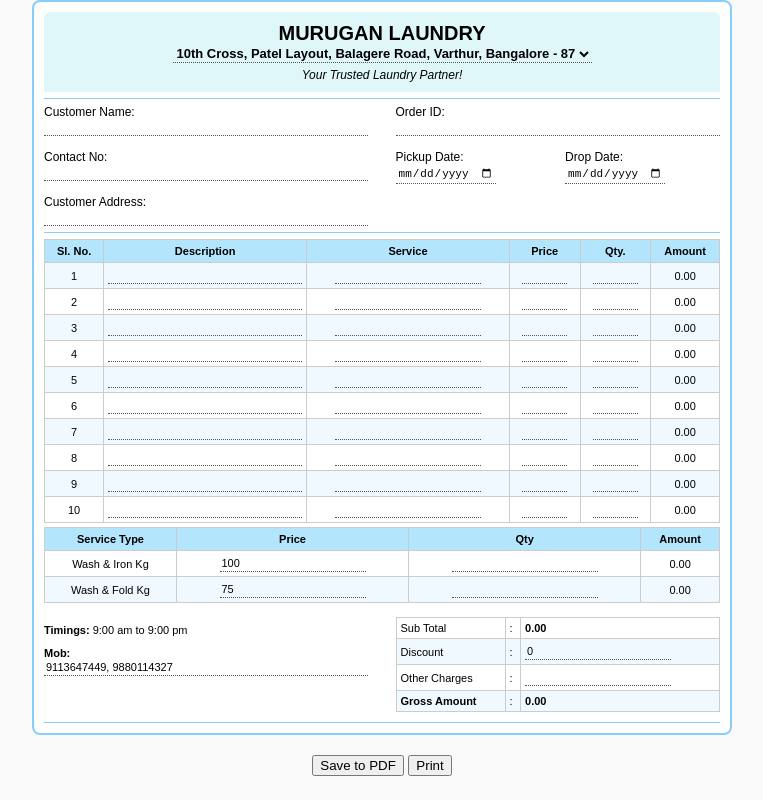
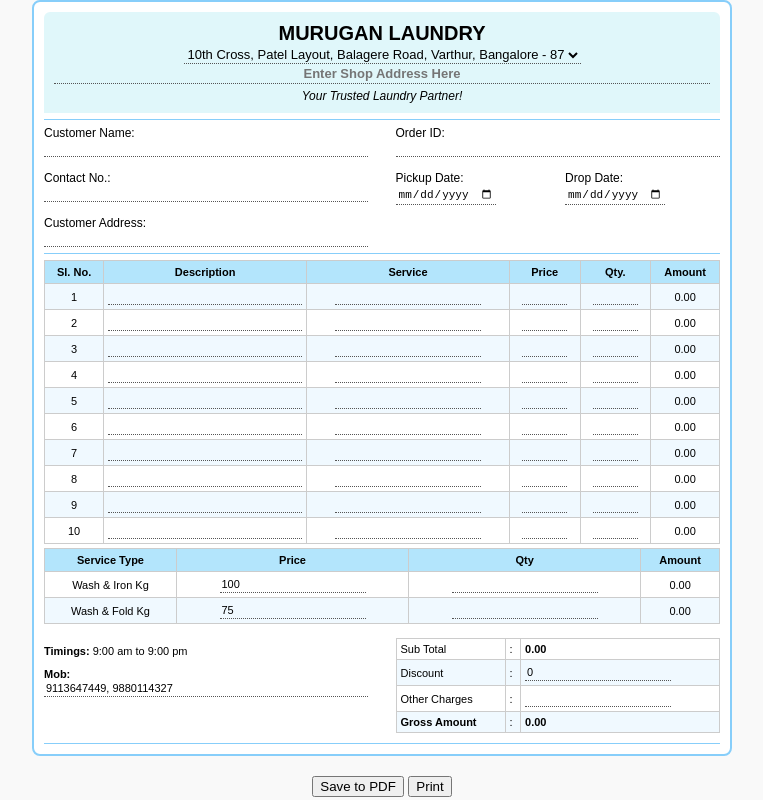
Before and after one commit to guruprasadklkrn-star/trial, a plain HTML site: page index.html in a window 1280 px wide. Shown: the whole page, without its empty margins (258-1021 px from the left). Drawn offline with Linux system fonts and the light colour scheme.

Commit message:
Update index.html

```diff
--- a/index.html
+++ b/index.html
@@ -63,13 +63,13 @@
     <h2>MURUGAN LAUNDRY</h2>
 
     <select id="shopAddressSelect" onchange="toggleShopAddressInput(this)"
-      style="border:none; border-bottom:1px dotted #555; background:transparent; outline:none; font-size:13px; font-weight:bold; display:block; margin:0 auto;">
-      <option value="default" style="font-weight:bold;">10th Cross, Patel Layout, Balagere Road, Varthur, Bangalore - 87</option>
-      <option value="manual" style="font-weight:bold;">Enter Manually</option>
+      style="border:none; border-bottom:1px dotted #555; background:transparent; outline:none; font-size:13px; text-align:center;">
+      <option value="default">10th Cross, Patel Layout, Balagere Road, Varthur, Bangalore - 87</option>
+      <option value="manual">Enter Manually</option>
     </select>
 
     <input type="text" id="manualShopAddress"
-      style="display:none; border:none; border-bottom:1px dotted #555; background:transparent; outline:none; font-size:13px; text-align:center; font-weight:bold;"
+      style="display:none; border:none; border-bottom:1px dotted #555; background:transparent; outline:none; font-size:13px; text-align:center; font-weight:bold; width:100%; margin:0 auto; display:block;"
       placeholder="Enter Shop Address Here" />
 
     <span id="finalShopAddress" style="display:none; font-weight:bold; font-size:13px; text-align:center; margin-top:2px;"></span>
@@ -82,7 +82,7 @@
   <div class="info">
     <div style="width: 48%;">
       <label>Customer Name: <input type="text" /></label><br /><br />
-      <label>Contact No: <input type="text" /></label><br /><br />
+      <label>Contact No.: <input type="text" /></label><br /><br />
       <label>Customer Address: <input type="text" style="width: 100%;" /></label>
     </div>
     <div style="width: 48%;">
@@ -206,9 +206,7 @@
     let lastRow = rows[rows.length - 1];
     let desc = lastRow.querySelector(".desc-input").value.trim();
     let qty = lastRow.querySelector(".qty").value.trim();
-    if (desc !== "" && qty !== "") {
-      addRow();
-    }
+    if (desc !== "" && qty !== "") { addRow(); }
   }
 
   function addRow() {
```
